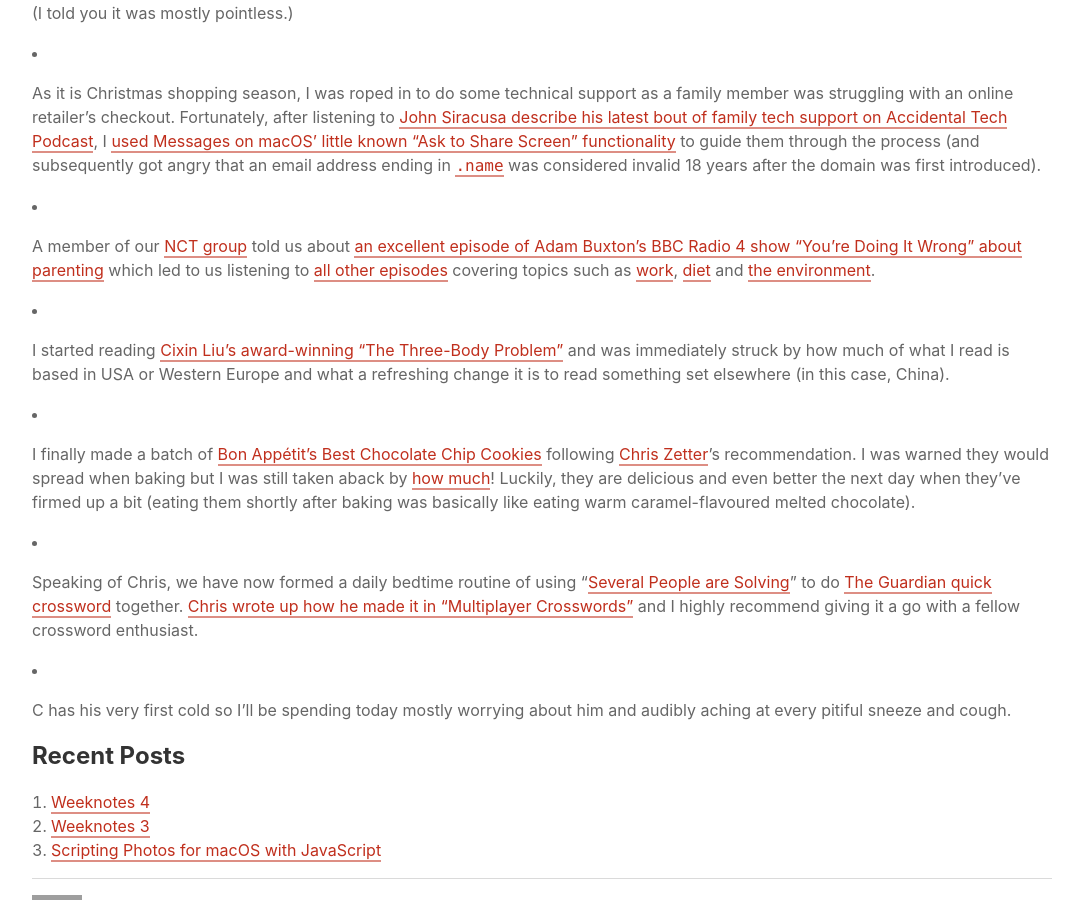
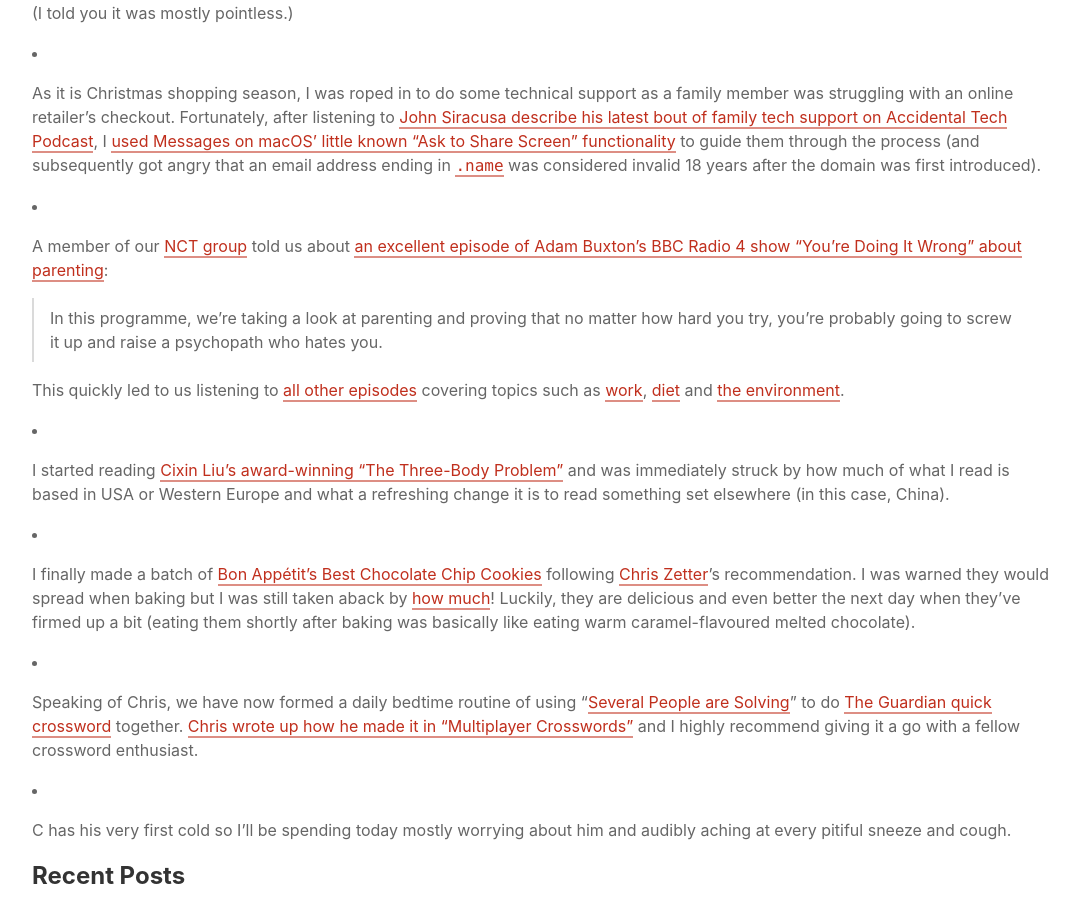
Before and after one commit to mudge/mudge.github.com, a Jekyll site: the page built from _posts/2019-12-01-weeknotes-5.markdown, in a window 1280 px wide and 900 px high, scrolled down 1596 px. Shown: the whole window, without its empty margins (98-1177 px from the left). Built offline with Jekyll 4.4.1, drawn with Linux system fonts in a browser that asks for light colours; grey boxes are pictures that could not be loaded.

Commit message:
Quote "You're Doing It Wrong"

```diff
--- a/_posts/2019-12-01-weeknotes-5.markdown
+++ b/_posts/2019-12-01-weeknotes-5.markdown
@@ -35,7 +35,11 @@ comments: false
 
 *   As it is Christmas shopping season, I was roped in to do some technical support as a family member was struggling with an online retailer's checkout. Fortunately, after listening to [John Siracusa describe his latest bout of family tech support on Accidental Tech Podcast](https://atp.fm/episodes/354), I [used Messages on macOS' little known "Ask to Share Screen" functionality](https://support.apple.com/en-gb/guide/messages/icht11883/mac) to guide them through the process (and subsequently got angry that an email address ending in [`.name`](https://en.wikipedia.org/wiki/.name) was considered invalid 18 years after the domain was first introduced).
 
-*   A member of our [NCT group](https://www.nct.org.uk) told us about [an excellent episode of Adam Buxton's BBC Radio 4 show "You're Doing It Wrong" about parenting](https://www.bbc.co.uk/programmes/b09tf362) which led to us listening to [all other episodes](https://www.bbc.co.uk/programmes/b09v3gwk) covering topics such as [work](https://www.bbc.co.uk/programmes/b09snrb7), [diet](https://www.bbc.co.uk/programmes/b09v6vt6) and [the environment](https://www.bbc.co.uk/programmes/b09w0vhz).
+*   A member of our [NCT group](https://www.nct.org.uk) told us about [an excellent episode of Adam Buxton's BBC Radio 4 show "You're Doing It Wrong" about parenting](https://www.bbc.co.uk/programmes/b09tf362):
+
+    > In this programme, we're taking a look at parenting and proving that no matter how hard you try, you're probably going to screw it up and raise a psychopath who hates you.
+
+    This quickly led to us listening to [all other episodes](https://www.bbc.co.uk/programmes/b09v3gwk) covering topics such as [work](https://www.bbc.co.uk/programmes/b09snrb7), [diet](https://www.bbc.co.uk/programmes/b09v6vt6) and [the environment](https://www.bbc.co.uk/programmes/b09w0vhz).
 
 *   I started reading [Cixin Liu's award-winning "The Three-Body Problem"](https://en.wikipedia.org/wiki/The_Three-Body_Problem_(novel)) and was immediately struck by how much of what I read is based in USA or Western Europe and what a refreshing change it is to read something set elsewhere (in this case, China).
 
```
